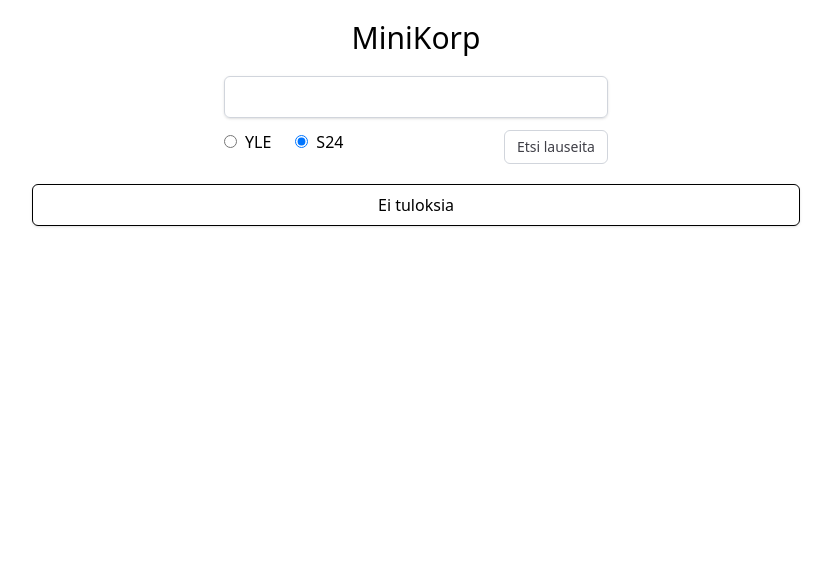
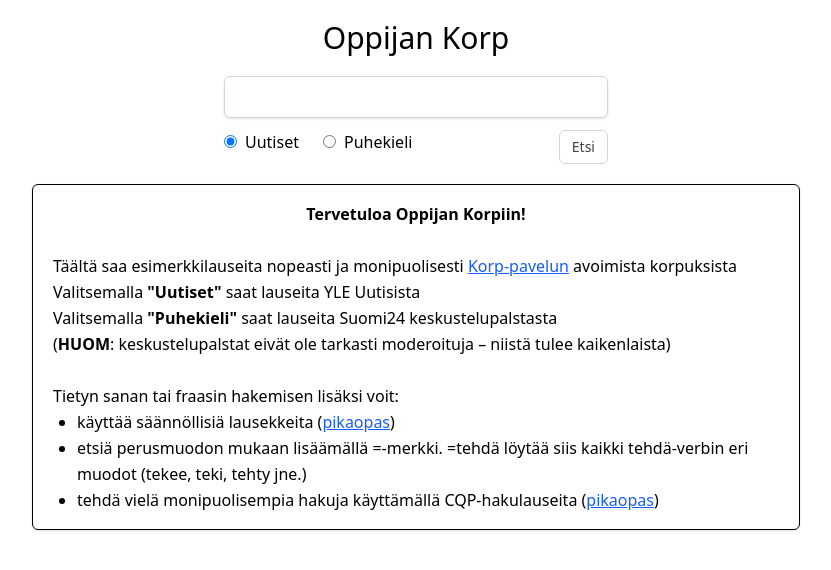
Before and after one commit to danradice/oppijan-korp, a React (Vite) app: page / in a window 1280 px wide. Shown: the top 570 px of the page, without its empty margins (224-1055 px from the left). Built offline with nearby package versions, Linux system fonts and the light colour scheme.

Commit message:
Label changes and instructions added

```diff
--- a/src/App.tsx
+++ b/src/App.tsx
@@ -3,6 +3,7 @@
 import Form from './components/Form'
 import Sentence from './components/Sentence'
 import SentenceBox from './components/SentenceBox'
+import InstructionBox from './components/InstructionBox'
 import type { KorpResponse, KorpToken, KwicSummary, ApiParams, KorpKwic } from './types'
 
 // HELPER FUNCTIONS (in order of use)
@@ -34,10 +35,15 @@
   //State variable for storing retrieved sentences
   const [sents, setSents] = useState<KwicSummary[]>([])
   const [page, setPage] = useState(0)
+  // Show instructions on initial load
+  const [showInstructions, setShowInstructions] = useState(true)
 
   //Main API function. Retrieves requested search string from Korp API and stores result in 'sents'
   async function fetchData(search: string, corp: string): Promise<void> {
     const korp = "https://www.kielipankki.fi/korp/cgi-bin/korp/korp.cgi"
+
+    // Hide instructions on first search
+    setShowInstructions(false)
 
     // Split corp string into array if it's comma-separated
     const corpora = corp.split(',').map(c => c.trim()).filter(Boolean)
@@ -108,15 +114,18 @@
 
   return (
     <div className='App flex flex-col '>
-      <h1 className='text-3xl mt-5 mx-auto'>MiniKorp</h1>
+      <h1 className='text-3xl mt-5 mx-auto'>Oppijan Korp</h1>
       <Form fetchData={fetchData} setPage={setPage} page={page} sents={sents} />
       <div>
-        {sents && sents.length > 0
-          ? sents.slice(page*5,(page*5)+5).map((sent: KwicSummary, idx: number) => (
-              <Sentence key={idx} {...sent} />
-            ))
-          : <SentenceBox>Ei tuloksia</SentenceBox>
-        }
+        {showInstructions ? (
+            <InstructionBox></InstructionBox>
+        ) : (
+          sents && sents.length > 0
+            ? sents.slice(page*5,(page*5)+5).map((sent: KwicSummary, idx: number) => (
+                <Sentence key={idx} {...sent} />
+              ))
+            : <SentenceBox>Ei tuloksia</SentenceBox>
+        )}
       </div>
     </div>
   )
--- a/src/components/Form.tsx
+++ b/src/components/Form.tsx
@@ -9,9 +9,9 @@
 
   const [search, setSearch] = useState('')
   const [prevSearch, setPrevSearch] = useState('empty') // to prevent "Lisää esimerkkejä appearing on initial load"
-  const [buttonText, setButtonText] = useState('Etsi lauseita')
+  const [buttonText, setButtonText] = useState('Etsi')
   const [isLoading, setIsLoading] = useState(false)
-  const [corpus, setCorpus] = useState(s24Corpus)
+  const [corpus, setCorpus] = useState(yleCorpus)
   const [sameCorpus, setSameCorpus] = useState(false)
 
   async function handleSubmit(event: FormEvent) {
@@ -23,10 +23,10 @@
     } else {
       setPrevSearch(search)
       setSameCorpus(true)
-      setButtonText('Etsitään lauseita')
+      setButtonText('Etsitään')
       setIsLoading(true)
       await fetchData(search, corpus)
-      setButtonText('Etsi lauseita')
+      setButtonText('Etsi')
       setIsLoading(false)
       setPage(0)
     }
@@ -56,7 +56,7 @@
             }}
             className="mr-2"
           />
-          YLE
+          Uutiset
         </label>
         <label className="ml-2 mr-auto">
           <input
@@ -70,7 +70,7 @@
             }}
             className="mr-2"
           />
-          S24
+          Puhekieli
         </label>
         <button
         type='submit'
@@ -78,8 +78,8 @@
         disabled={isLoading}>
         {(search === prevSearch) && sameCorpus && !isLoading && sents.length > 5
           ? (page*5)+5 < sents.length
-            ? 'Lisää esimerkkejä'
-            : 'Palaa ensimmäisiin'
+            ? 'Lisää'
+            : 'Palaa alkuun'
           : buttonText}
         </button>
       </div>
--- /dev/null
+++ b/src/components/InstructionBox.tsx
@@ -0,0 +1,48 @@
+// Instructions for using app. Displays on initial load
+const InstructionBox = () => (
+  <div className='w-4/5 max-w-3xl mt-5 mx-auto px-5 py-4 border rounded-md shadow-sm leading-relaxed'>
+    <p className='text-center'><b>Tervetuloa Oppijan Korpiin!</b></p>
+    <p>&nbsp;</p>
+    <p>
+      Täältä saa esimerkkilauseita nopeasti ja monipuolisesti <a
+          href="https://korp.csc.fi/"
+          target="_blank"
+          rel="noopener noreferrer"
+          className="text-blue-600 underline"
+        >
+          Korp-pavelun
+      </a> avoimista korpuksista
+    </p>
+    <p>Valitsemalla <b>"Uutiset"</b> saat lauseita YLE Uutisista</p>
+    <p>Valitsemalla <b>"Puhekieli"</b> saat lauseita Suomi24 keskustelupalstasta</p>
+    <p>(<b>HUOM</b>: keskustelupalstat eivät ole tarkasti moderoituja – niistä tulee kaikenlaista)</p>
+    <p>&nbsp;</p>
+    <p>Tietyn sanan tai fraasin hakemisen lisäksi voit:</p>
+    <ul className="list-disc pl-6">
+      <li>
+        käyttää säännöllisiä lausekkeita (
+        <a
+          href="https://quickref.me/regex"
+          target="_blank"
+          rel="noopener noreferrer"
+          className="text-blue-600 underline"
+        >
+          pikaopas
+        </a>
+        )
+      </li>
+      <li>etsiä perusmuodon mukaan lisäämällä =-merkki. =tehdä löytää siis kaikki tehdä-verbin eri muodot (tekee, teki, tehty jne.)</li>
+      <li>tehdä vielä monipuolisempia hakuja käyttämällä CQP-hakulauseita (
+        <a
+          href="https://www.kielipankki.fi/tuki/korp-edistynyt/"
+          target="_blank"
+          rel="noopener noreferrer"
+          className="text-blue-600 underline"
+        >
+          pikaopas
+        </a>)
+      </li>
+    </ul>
+  </div>
+)
+export default InstructionBox
```
